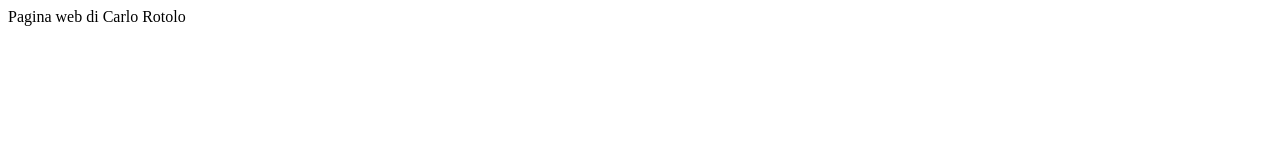
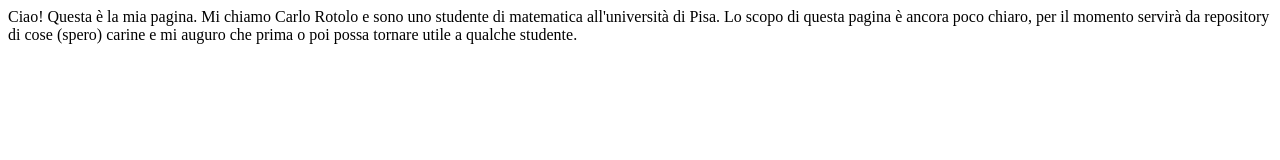
Before and after one commit to crotolo1/crotolo1.github.io, a plain HTML site: page index.html in a window 1280 px wide. Drawn offline with Linux system fonts and the light colour scheme.

Commit message:
La mia pagina web

```diff
--- a/index.html
+++ b/index.html
@@ -1,6 +1,14 @@
 <html>
 	<head>
-	Pagina web di Carlo Rotolo
+	<title><p align="center">Pagina web di Carlo Rotolo</p></title>
 	</head>
 
 	<body>
+	<p align="left">
+	<basefont face="helvetica" size="4" color="#FFFFFF">
+	Ciao! Questa è la mia pagina. Mi chiamo Carlo Rotolo e sono uno
+	studente di matematica all'università di Pisa. Lo scopo di questa
+	pagina è ancora poco chiaro, per il momento servirà da repository
+	di cose (spero) carine e mi auguro che prima o poi possa tornare
+	utile a qualche studente.
+	</p>
```
